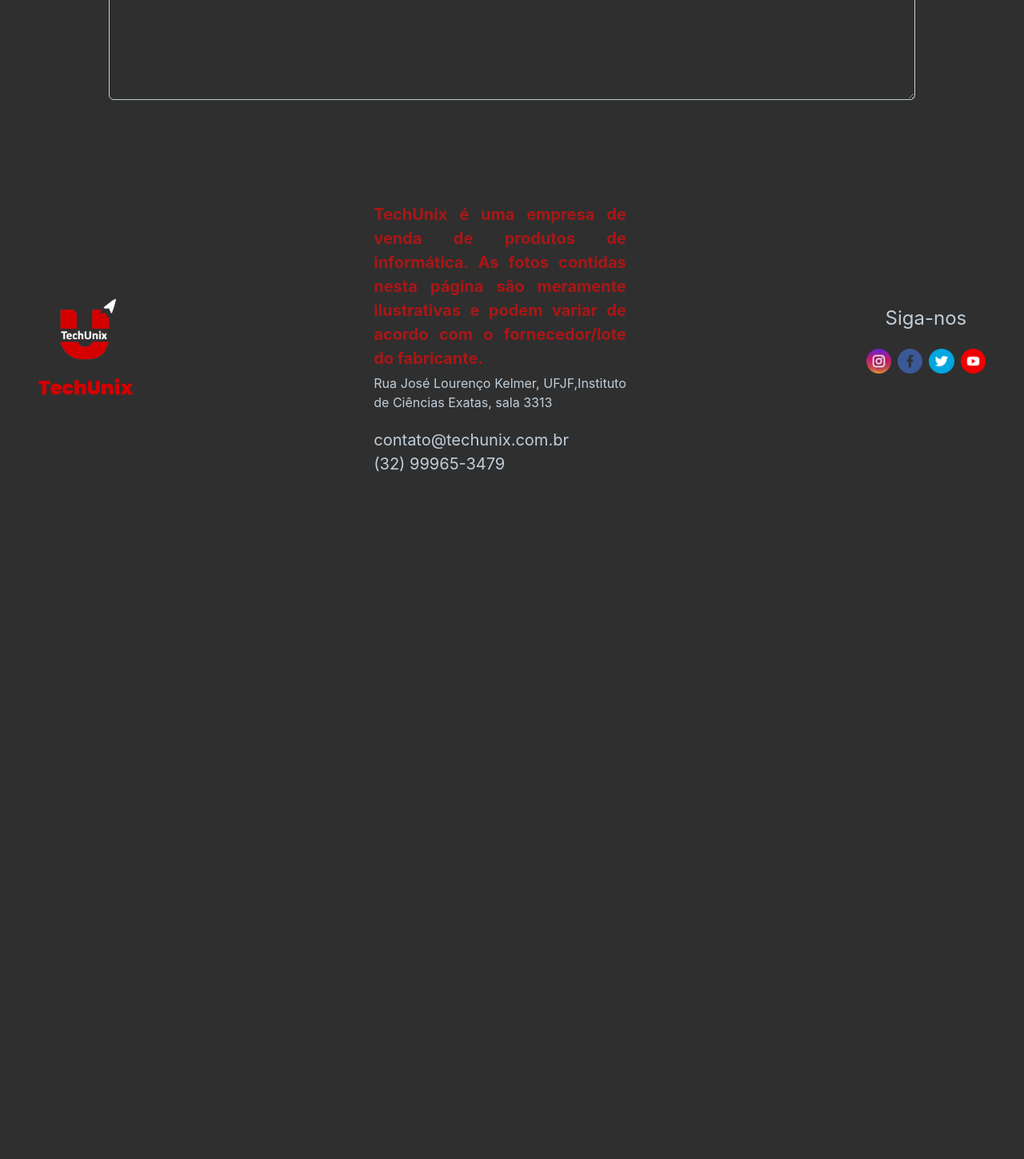
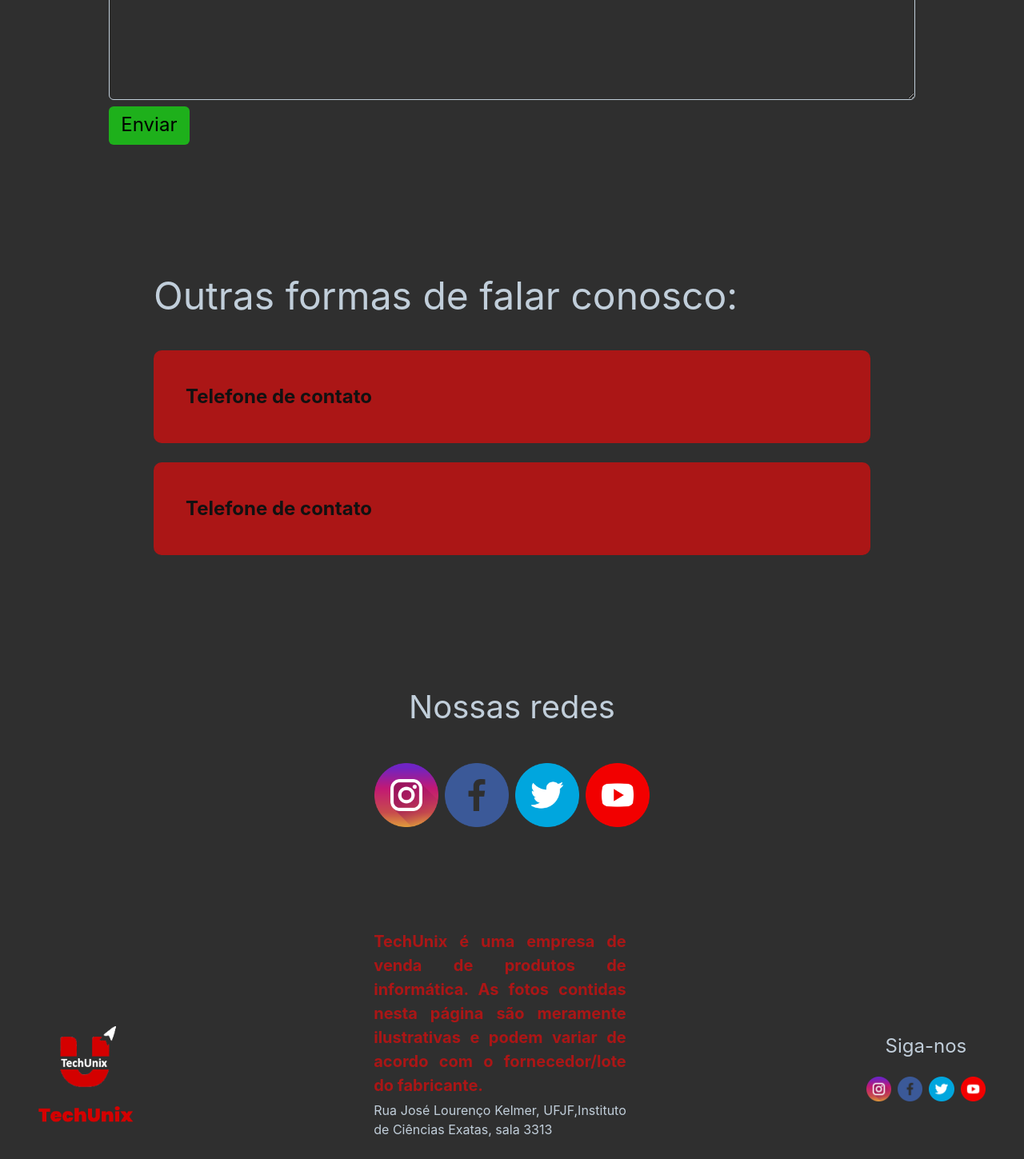
Before and after one commit to gabrields03/Desafio-Next-Codejr, a Next.js app: page /contato in a window 1280 px wide. Shown: the part 780-2229 px from the top of the page at 80% size. Before the commit the page ends 1423 px from the top, so only its background shows below. Built offline with nearby package versions, Linux system fonts and the light colour scheme.

Commit message:
Estrutura da página de contato finalizada

```diff
--- a/src/components/Button/index.tsx
+++ b/src/components/Button/index.tsx
@@ -6,9 +6,10 @@ interface ButtonLoginProps{
     href: string
     color: string
     colorHover: string
+    w: string
 }
 
-export function ButtonLogin({ textButton, href, color, colorHover }: ButtonLoginProps){
+export function ButtonLogin({ textButton, href, color, colorHover, w }: ButtonLoginProps){
     return(
         <Button
         as={NextLink}
@@ -18,7 +19,7 @@ export function ButtonLogin({ textButton, href, color, colorHover }: ButtonLogin
         fontSize={"24px"}
         fontWeight={400}
         py={6}
-        w={"100%"}
+        w={w}
         _hover={{
             bg:colorHover
         }}
--- a/src/components/Card/index.tsx
+++ b/src/components/Card/index.tsx
@@ -77,7 +77,7 @@ export function CardLogin() {
                             align={"center"}
                             width={"100%"}
                         >
-                            <ButtonLogin textButton={"Entrar"} href={"/gerenciamento"} color={"#1EB01B"} colorHover={"#328030"} />
+                            <ButtonLogin textButton={"Entrar"} href={"/gerenciamento"} color={"#1EB01B"} colorHover={"#328030"} w={"100%"} />
                             <TextProducts size={"12px"} textAlign={"left"} text={"Esqueci minha senha"} color={"fontColor"} />
                         </Stack>
 
@@ -86,7 +86,7 @@ export function CardLogin() {
                             width={"100%"}
                         >
                             <TextProducts size={"12px"} textAlign={"left"} text={"Novo por aqui?"} color={"fontColor"} />
-                            <ButtonLogin textButton={"Cadastre-se"} href={"#"} color={"#AB1616"} colorHover={"#9F1116"} />
+                            <ButtonLogin textButton={"Cadastre-se"} href={"#"} color={"#AB1616"} colorHover={"#9F1116"} w={"100%"} />
                         </Stack>
                     </Stack>
                 </Stack>
@@ -94,3 +94,17 @@ export function CardLogin() {
         </Stack>
     )
 }
+
+export function CardContato(){
+    return(
+        <Stack
+            as={"section"}
+            p={10}
+            w={"100%"}
+            bg={"red"}
+            borderRadius={10}
+        >
+            <TextBold text={"Telefone de contato"} color={"black"} fontSize={"24px"}/>
+        </Stack>
+    )
+}
--- a/src/components/Footer/index.tsx
+++ b/src/components/Footer/index.tsx
@@ -3,6 +3,7 @@ import { HStack, Stack } from "@chakra-ui/react";
 import { Image } from "../Image";
 import { TextBold, TextProducts } from "../Text";
 import { LinkImage } from "../Link";
+import { SectionSigaNos } from "../Section";
 
 export function Footer() {
     return (
@@ -45,14 +46,7 @@ export function Footer() {
             <Stack
                 spacing={5}
             >
-                <TextProducts size={"24px"} textAlign={"center"} text={"Siga-nos"} color={"fontColor"} />
-
-                <HStack>
-                    <LinkImage href={"https://www.instagram.com"} src={"/instagram.png"} alt={"Logo do instagram"} width={50} height={50} target={"_blank"} />
-                    <LinkImage href={"https://www.facebook.com"} src={"/facebook-logo.png"} alt={"Logo do facebook"} width={50} height={50} target={"_blank"} />
-                    <LinkImage href={"https://twitter.com"} src={"/twitter.png"} alt={"Logo do twitter"} width={50} height={50} target={"_blank"} />
-                    <LinkImage href={"https://www.youtube.com"} src={"/youtube.png"} alt={"Logo do youtube"} width={50} height={50} target={"_blank"} />
-                </HStack>
+                <SectionSigaNos size={"24px"} width={50} text={"Siga-nos"}/>
             </Stack>
         </HStack>
     )
--- a/src/components/Link/index.tsx
+++ b/src/components/Link/index.tsx
@@ -17,6 +17,10 @@ export function LinkNavBar({ href, text }:LinkNavBarProps){
             fontSize={"20px"}
             fontWeight={400}
             textDecoration={"none"}
+            _hover={{
+                textDecoration:"none",
+                color:"red"
+            }}
         >
             {text}
         </Link>
--- a/src/components/Section/index.tsx
+++ b/src/components/Section/index.tsx
@@ -3,6 +3,8 @@ import { Box, HStack, Stack } from "@chakra-ui/react";
 import { TitleIndex } from "../Title";
 import { Card } from "../Card";
 import { Image } from "../Image";
+import { LinkImage } from "../Link";
+import { TextProducts } from "../Text";
 
 export function SectionIndex() {
     return (
@@ -86,3 +88,24 @@ export function SectionIndexPromotionProducts(){
         </Stack>
     )
 }
+
+interface SectionSigaNosProps{
+    size: string
+    width: number
+    text: string
+}
+
+export function SectionSigaNos({ size, width, text }:SectionSigaNosProps){
+    return(
+        <>
+        <TextProducts size={size} textAlign={"center"} text={text} color={"fontColor"} />
+
+                <HStack>
+                    <LinkImage href={"https://www.instagram.com"} src={"/instagram.png"} alt={"Logo do instagram"} width={width} height={width} target={"_blank"} />
+                    <LinkImage href={"https://www.facebook.com"} src={"/facebook-logo.png"} alt={"Logo do facebook"} width={width} height={width} target={"_blank"} />
+                    <LinkImage href={"https://twitter.com"} src={"/twitter.png"} alt={"Logo do twitter"} width={width} height={width} target={"_blank"} />
+                    <LinkImage href={"https://www.youtube.com"} src={"/youtube.png"} alt={"Logo do youtube"} width={width} height={width} target={"_blank"} />
+                </HStack>
+        </>
+    )
+}
--- a/src/components/Text/index.tsx
+++ b/src/components/Text/index.tsx
@@ -29,7 +29,7 @@ interface TextProductsPrecoProps {
     text: string
     color: string
     fontSize: string
-    textAlign: any
+    textAlign?: any
 }
 
 export function TextBold({ text, color, fontSize, textAlign }: TextProductsPrecoProps) {
--- a/src/components/Title/index.tsx
+++ b/src/components/Title/index.tsx
@@ -16,3 +16,20 @@ export function TitleIndex({ text }: TitleIndexProps) {
         </Heading>
     )
 }
+
+interface TitleSecondaryProps {
+    text: string
+}
+
+export function TitleSecondary({ text }: TitleSecondaryProps) {
+    return (
+        <Heading
+            as="h2"
+            fontSize={"48px"}
+            color={"fontColor"}
+            fontWeight={400}
+        >
+            {text}
+        </Heading>
+    )
+}
--- a/src/pages/contato.tsx
+++ b/src/pages/contato.tsx
@@ -1,34 +1,73 @@
+import { ButtonLogin } from "@/components/Button";
+import { CardContato } from "@/components/Card";
 import { InputIndex, InputTextArea } from "@/components/Form";
-import { TitleIndex } from "@/components/Title";
+import { SectionSigaNos } from "@/components/Section";
+import { TitleIndex, TitleSecondary } from "@/components/Title";
 import { HStack, Stack, Textarea } from "@chakra-ui/react";
 
-export default function Contato(){
-    return(
+export default function Contato() {
+    return (
         <Stack
             as={"main"}
             spacing={20}
+
+
+        >
+
+            <Stack
+            as={"section"}
+            spacing={20}
             align={"center"}
             p={20}
+            w={"100%"}
             >
-
-            <TitleIndex text={"Entre em contato"}/>
-
+                <TitleIndex text={"Entre em contato"} />
                 <HStack
                     as={"section"}
                     align={"center"}
                     w={"90%"}
                     spacing={20}
                 >
-                <InputIndex label={"Nome"} type={"text"} w={"33%"} placeholder={""}/>
-                <InputIndex label={"Email"} type={"email"} w={"33%"} placeholder={""}/>
-                <InputIndex label={"Assunto"} type={"text"} w={"33%"} placeholder={""}/>
-
+                    <InputIndex label={"Nome"} type={"text"} w={"33%"} placeholder={""} />
+                    <InputIndex label={"Email"} type={"email"} w={"33%"} placeholder={""} />
+                    <InputIndex label={"Assunto"} type={"text"} w={"33%"} placeholder={""} />
                 </HStack>
-
                 <Stack
                     w={"90%"}
                 >
-                <InputTextArea label={"Mensagem"} w={"100%"}/>
+                    <InputTextArea label={"Mensagem"} w={"100%"} />
+                    <ButtonLogin textButton={"Enviar"} href={"#"} color={"#1EB01B"} colorHover={"#328030"} w={"10%"} />
+                </Stack>
+            </Stack>
+
+            <Stack
+                as={"section"}
+                align={"left"}
+                w={"100%"}
+                px={28}
+                spacing={10}
+            >
+                <Stack
+                    px={20}
+                >
+                    <TitleSecondary text={"Outras formas de falar conosco:"} />
+                </Stack>
+                <Stack
+                    px={20}
+                    spacing={6}
+                >
+                    <CardContato/>
+                    <CardContato/>
+                </Stack>
+            </Stack>
+
+            <Stack
+            as={"section"}
+            spacing={10}
+            align={"center"}
+            p={20}
+            >
+                <SectionSigaNos size={"40px"} width={80} text={"Nossas redes"}/>
             </Stack>
 
 
```
Lines whose indentation alone changed are shown as unchanged.
